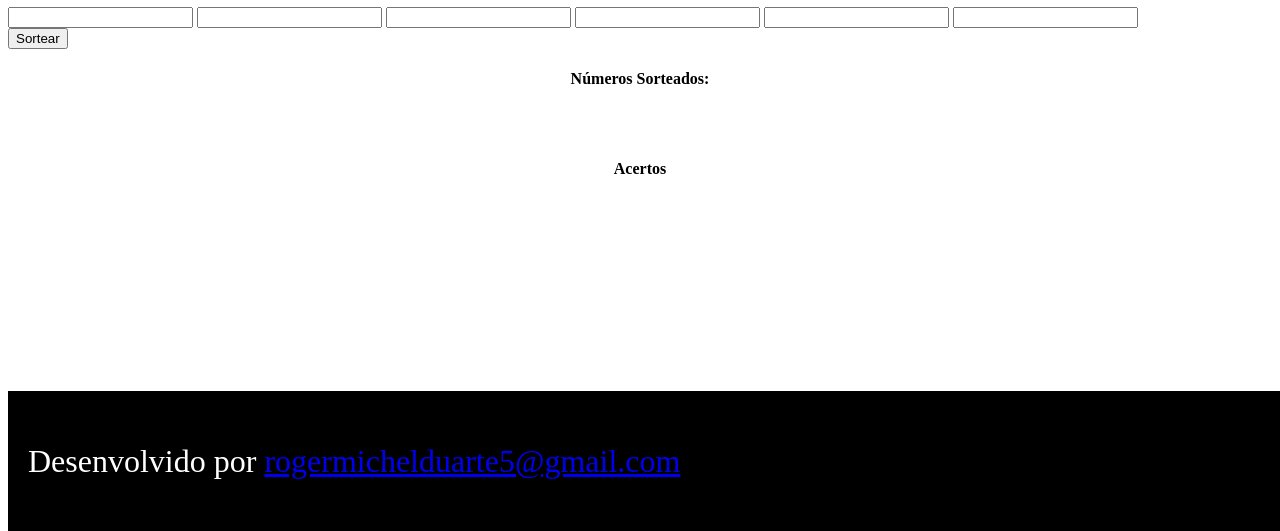
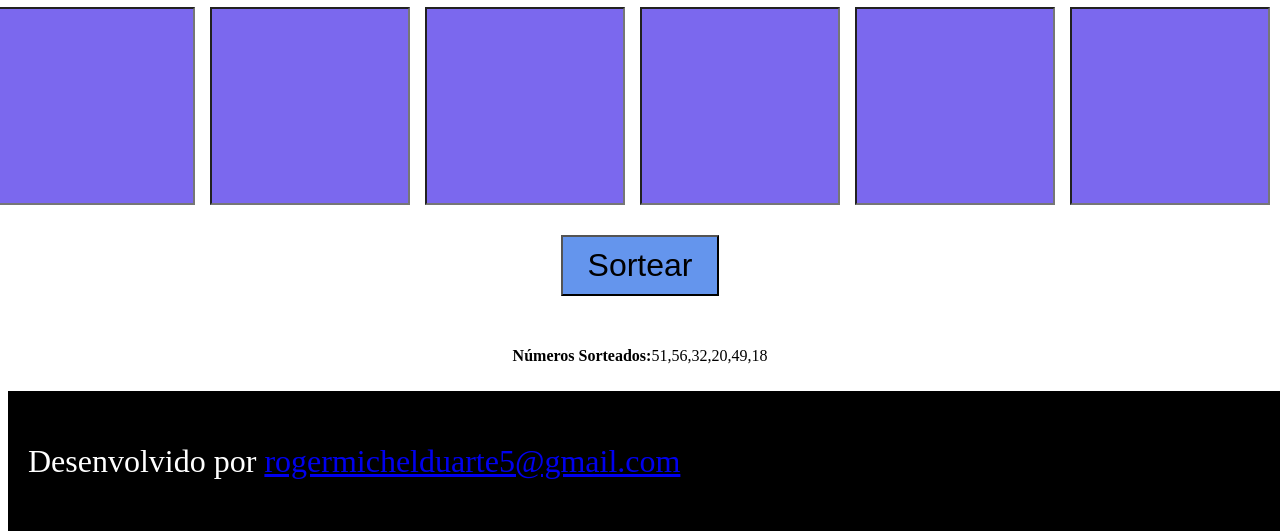
Before and after one commit to rogerzrmd/loteca, a plain HTML site: page index.html in a window 1280 px wide. Shown: the part 269-800 px from the top of the page. Drawn offline with Linux system fonts and the light colour scheme.

Commit message:
final do script

```diff
--- a/estilos.css
+++ b/estilos.css
@@ -29,8 +29,8 @@
     margin-bottom: 30px;
 }
 .selecao > input {
-    width: 3em;
-    height: 3em;
+    width: 2em;
+    height: 2em;
     font-size: 6em;
     margin-right: 15px;
     background-color:mediumslateblue;
--- a/index.html
+++ b/index.html
@@ -13,16 +13,18 @@
         <h3>Simulador de Loteria</h3>
 
     </header>
-    <div>
-    <input type="number" id="num1" class="num">
-    <input type="number" id="num2" class="num">
-    <input type="number" id="num3" class="num">
-    <input type="number" id="num4" class="num">
-    <input type="number" id="num5" class="num">
-    <input type="number" id="num6" class="num">
+    <div class="selecao">
+    <input type="number" id="num1" class="num" onchange="getValor(value, 0)">
+    <input type="number" id="num2" class="num" onchange="getValor(value, 1)">
+    <input type="number" id="num3" class="num" onchange="getValor(value, 2)">
+    <input type="number" id="num4" class="num" onchange="getValor(value, 3)">
+    <input type="number" id="num5" class="num" onchange="getValor(value, 4)">
+    <input type="number" id="num6" class="num" onchange="getValor(value, 5)">
     </div>
 
-    <button>Sortear</button>
+    <div class="btnSort">
+        <button onclick="sorteio()">Sortear</button>
+    </div>
 
     <div class="sorteio">
         <h4>Números Sorteados:</h4>
@@ -30,7 +32,7 @@
     </div>
 
     <div class="acertos">
-        <h4>Acertos</h4>
+        <h4>Acertos:</h4>
         <p id="acertos"></p>
     </div>
 
@@ -38,5 +40,7 @@
         <p>Desenvolvido por <a href="https://github.com/rogerzrmd">rogermichelduarte5@gmail.com</a> </p>
     </footer>
 
+    <script src="script.js"></script>
+
 </body>
 </html>
--- /dev/null
+++ b/script.js
@@ -0,0 +1,45 @@
+var numSort = []
+var numEsco = []
+
+function sorteio(){
+    var cont = 0
+    numSort = []
+    while(cont < 6){
+        let num = Math.random() * 60
+        num = Math.ceil(num)
+        if(!numSort.includes(num)){
+            numSort[cont] = num
+            console.log(numSort)
+            cont++
+        }
+    }
+
+    document.getElementById("sorteados").innerHTML = numSort
+    contAcertos()
+}
+
+sorteio()
+
+function getValor(valor, pos){
+    valor = Number(valor)
+    if(valor < 0 || valor > 60){
+        alert("Número inválido, digite um entre 1 e 60")
+        document.getElementById(`num${pos+1}`).value = ""
+    } else if(numEsco.includes(valor)){
+        alert("Número repetido, escolha um outro número")
+        document.getElementById(`num${pos+1}`).value = ""
+    } else{
+        numEsco[pos] = valor
+        console.log(numEsco)
+    }
+}
+
+function contAcertos(){
+    let contA = 0
+    numEsco.forEach(function(value, index){
+        if(numSort.includes(value)){
+            contA = contA + 1
+        }
+    })
+    document.getElementById("acertos").innerHTML = contA
+}
```
